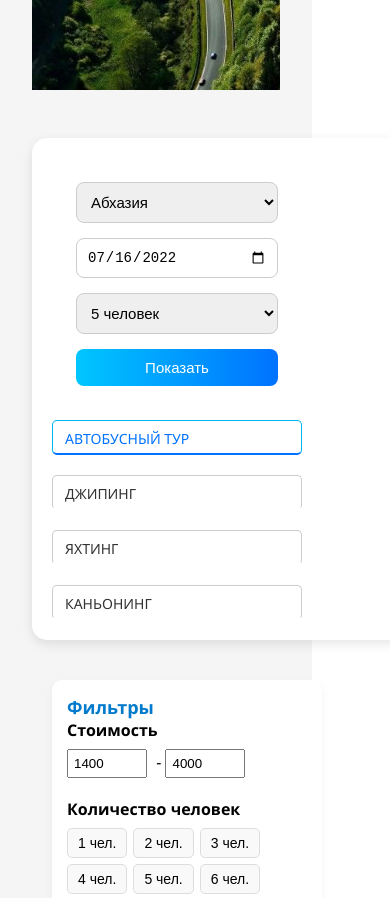
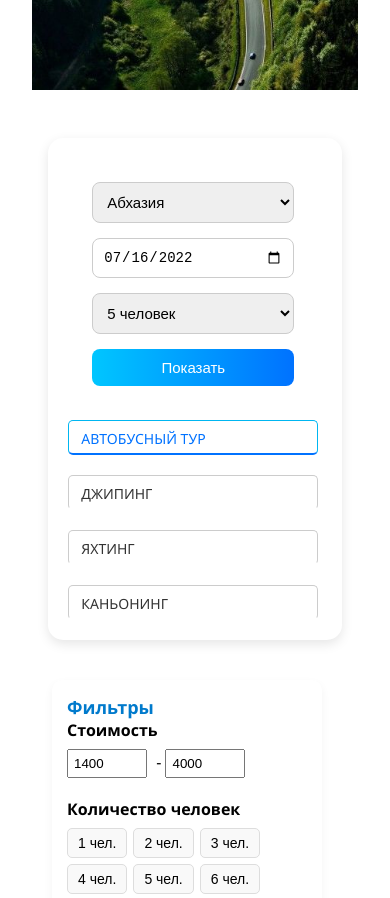
Before and after one commit to Jonibek20100/peroTravel, a React (Vite) app: page /tours in a window 390 px wide. Shown: the part 1080-1978 px from the top of the page. Built offline with nearby package versions, Linux system fonts and the light colour scheme.

Commit message:
Navbar, dizayn va responsivlik yangilandi

```diff
--- a/src/App.scss
+++ b/src/App.scss
@@ -81,7 +81,7 @@
        width: 580px;
       .overlay {
         .top-text {
-          font-size: 25px;
+          font-size: 30px;
         }
 
         .middle-text {
@@ -89,7 +89,7 @@
         }
 
         .bottom-text {
-          font-size: 35px;
+          font-size: 45px;
           -webkit-text-stroke: 1px white;
         }
 
@@ -569,20 +569,7 @@
       }
     }
   }
-  @media (max-width: 758px) {
-    .excursions {
-      width: 150%;
-      flex-direction: column;
-      background: none;
-    }
-    .card {
-      flex-direction: column !important;
-      img {
-        width: 100% !important;
-        height: 200px;
-      }
-    }
-  }
+
 
   .ee{
     color: #ffc700;
@@ -1129,7 +1116,7 @@ transition: all 0.3s ease;
     }
     .questions{
       @media (max-width: 758px) {
-        width: 250px;
+        width: 300px;
         padding: 10px ;
       }
     }
@@ -1272,7 +1259,7 @@ transition: all 0.3s ease;
   .excursions {
     font-family: 'Segoe UI', sans-serif;
     color: #000;
-    background: #f5f5f5;
+
 
     .hero {
 
@@ -1287,13 +1274,7 @@ transition: all 0.3s ease;
     }
 
     .search-panel {
-      background: white;
-      padding: 25px;
-      margin: -40px auto 20px;
-      width: 90%;
-      max-width: 1200px;
-      border-radius: 20px;
-      box-shadow: 0 5px 20px rgba(0, 0, 0, 0.1);
+
  @media (max-width: 758px) {
 .search-panel{
   width: 150%;
@@ -1479,8 +1460,7 @@ transition: all 0.3s ease;
     }
   }
   .excursions {
-    font-family: 'Segoe UI', sans-serif;
-    background: #f5f5f5;
+
 
     .hero11 {
       background: url('./66.jpg') center/cover no-repeat;
@@ -1503,7 +1483,7 @@ transition: all 0.3s ease;
       background: white;
       padding: 20px;
       margin: -40px auto 20px;
-      width: 150%;
+      width: 90%;
       max-width: 2550px;
       border-radius: 15px;
       box-shadow: 0 4px 12px rgba(0,0,0,0.1);
@@ -1658,10 +1638,10 @@ transition: all 0.3s ease;
       }
     }
 
-    @media (max-width: 1280px) {
+    @media (max-width: 758px) {
       .main {
         flex-direction: column;
-        width: 183%;
+        width: 140%;
       }
     }
 
@@ -2610,7 +2590,7 @@ transition: all 0.3s ease;
   }
 @media (max-width: 758px) {
   .excursions {
-    width: 80%;
+    align-items: center;
   }
 
   .uzim {
--- a/src/Home.jsx
+++ b/src/Home.jsx
@@ -70,7 +70,7 @@ const sendEmail = (e) => {
 
       <section className="popular-section">
         <div className="popular-header">
-          <h2>Популярные экскурсии</h2>
+
           <a href="#">Смотреть все</a>
         </div>
 
--- a/src/Tours.jsx
+++ b/src/Tours.jsx
@@ -80,7 +80,7 @@
               </div>
             ))}
           </section>
-        </div><br /> <br /> <br /> <br />
+        </div>
         <div className="oxirgi">
     <div className="img12">
 
```
